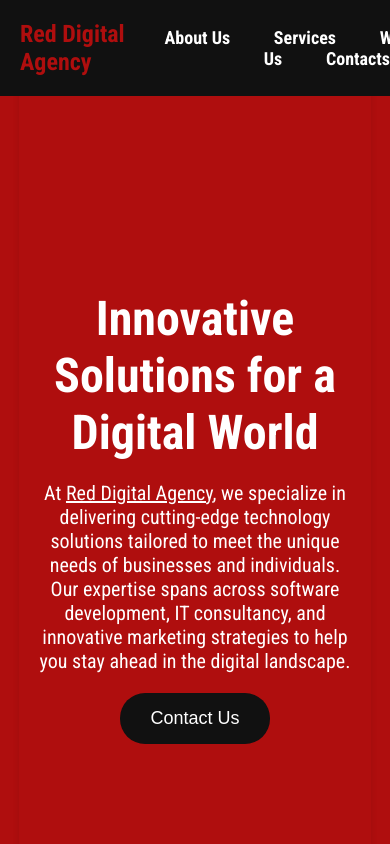
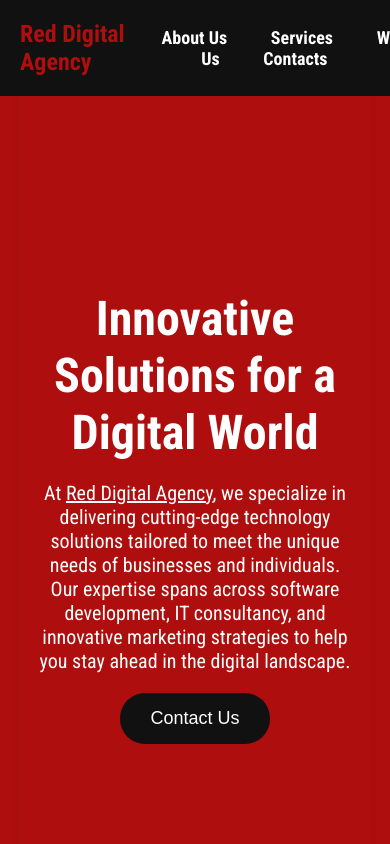
Before and after one commit to alexaBrava83/Red-Digital-Agency, a plain HTML site: page index.html in a window 390 px wide. Shown: the top 844 px of the page. Drawn offline with Linux system fonts and the light colour scheme.

Commit message:
Update styles.css

```diff
--- a/styles.css
+++ b/styles.css
@@ -227,6 +227,17 @@ footer {
     .styled-section .points {
         width: 350px;
     }
+
+    header nav {
+        margin-right: 30px;
+    }
+}
+
+@media (max-width: 592px) {
+
+    header nav {
+        text-align: center;
+    }
 }
 
 @media (max-width: 592px) {
```
